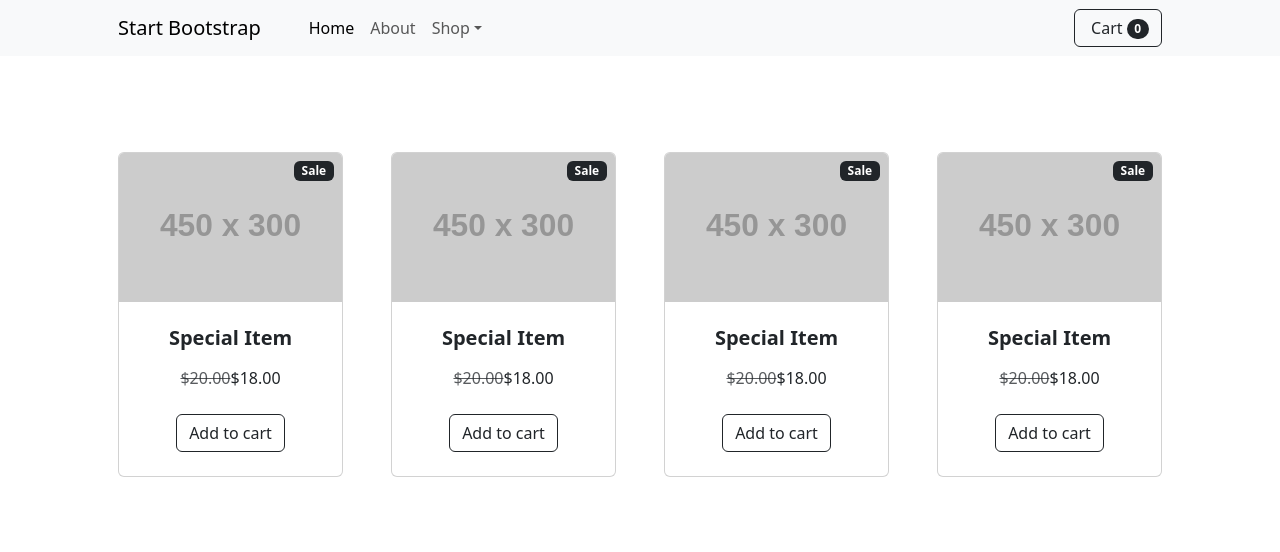
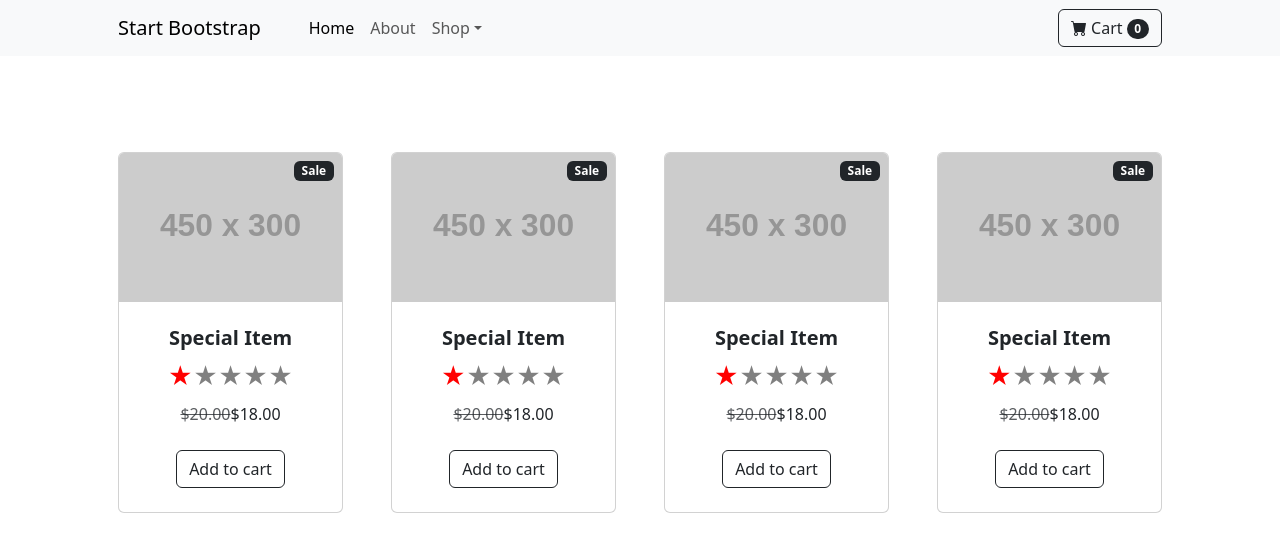
Before and after one commit to Raj2710/FSD-WE-T-B9, a React (Vite) app: page / in a window 1280 px wide. Shown: the top 552 px of the page. Built offline with nearby package versions, Linux system fonts and the light colour scheme.

Commit message:
Added rating Sample

```diff
--- a/index.html
+++ b/index.html
@@ -6,6 +6,7 @@
     <meta name="viewport" content="width=device-width, initial-scale=1.0" />
     <title>Shop App</title>
     <link href="https://cdn.jsdelivr.net/npm/bootstrap@5.3.3/dist/css/bootstrap.min.css" rel="stylesheet" integrity="sha384-QWTKZyjpPEjISv5WaRU9OFeRpok6YctnYmDr5pNlyT2bRjXh0JMhjY6hW+ALEwIH" crossorigin="anonymous">
+    <link href="https://cdn.jsdelivr.net/npm/bootstrap-icons@1.5.0/font/bootstrap-icons.css" rel="stylesheet" />
   </head>
   <body>
     <div id="root"></div>
--- a/package.json
+++ b/package.json
@@ -11,7 +11,8 @@
   },
   "dependencies": {
     "react": "^18.2.0",
-    "react-dom": "^18.2.0"
+    "react-dom": "^18.2.0",
+    "react-rating-stars-component": "^2.2.0"
   },
   "devDependencies": {
     "@types/react": "^18.2.15",
--- a/src/components/Card.jsx
+++ b/src/components/Card.jsx
@@ -1,5 +1,5 @@
 import React,{useState} from 'react'
-
+import ReactStars from "react-rating-stars-component";
 function Card({cart,setCart}) {
 
     let [toggle,setToggle] = useState(true)
@@ -13,6 +13,10 @@ function Card({cart,setCart}) {
         setCart(cart-1)
         setToggle(true)
     }
+
+    let ratingChanged = (value)=>{
+        console.log(value)
+    }
   return <>
   <div className="col mb-5">
     <div className="card h-100">
@@ -22,11 +26,13 @@ function Card({cart,setCart}) {
             <div className="text-center">
                 <h5 className="fw-bolder">Special Item</h5>
                 <div className="d-flex justify-content-center small text-warning mb-2">
-                    <div className="bi-star-fill"></div>
-                    <div className="bi-star-fill"></div>
-                    <div className="bi-star-fill"></div>
-                    <div className="bi-star-fill"></div>
-                    <div className="bi-star-fill"></div>
+                    <ReactStars
+                        count={5}
+                        onChange={ratingChanged}
+                        size={24}
+                        activeColor="red"
+                        value={1}
+                    />
                 </div>
                 <span className="text-muted text-decoration-line-through">$20.00</span>
                 $18.00
```
Also changed, not shown: 1 other file (tests, documents, lock files or other folders).
